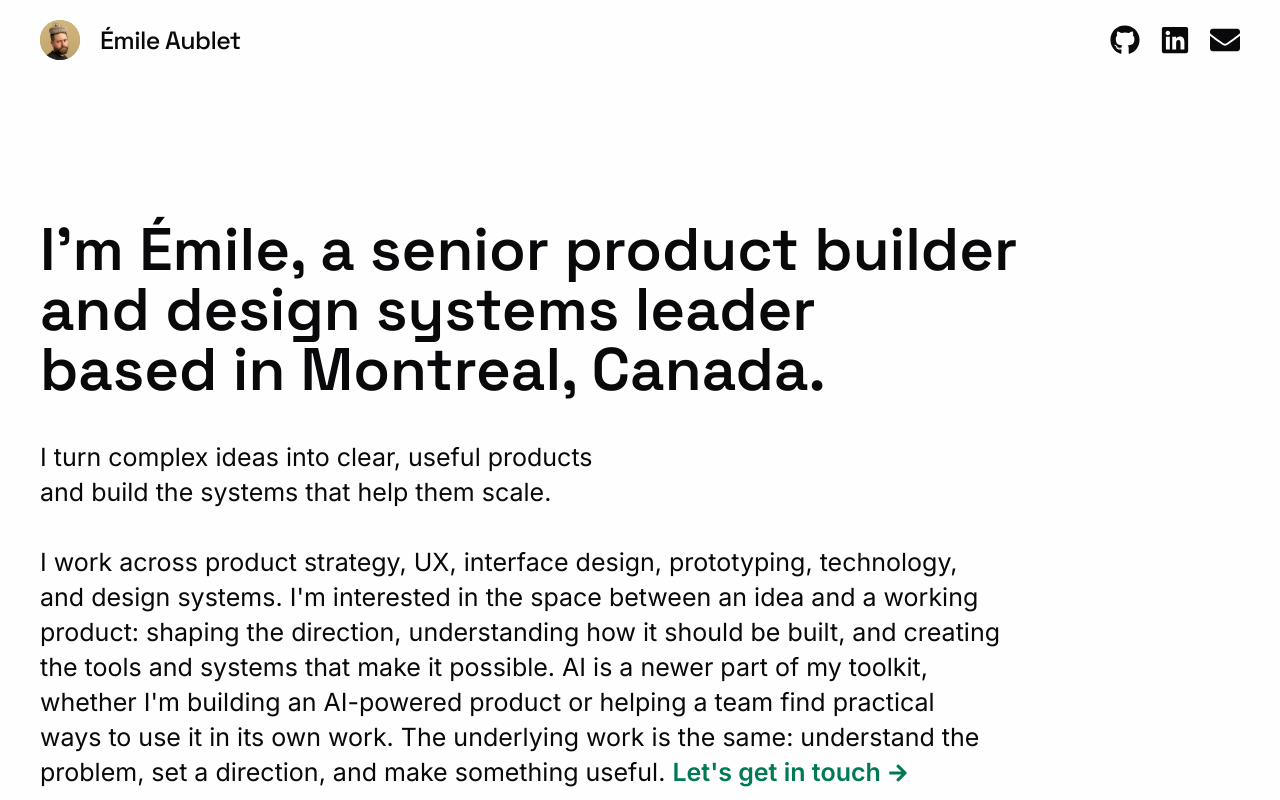
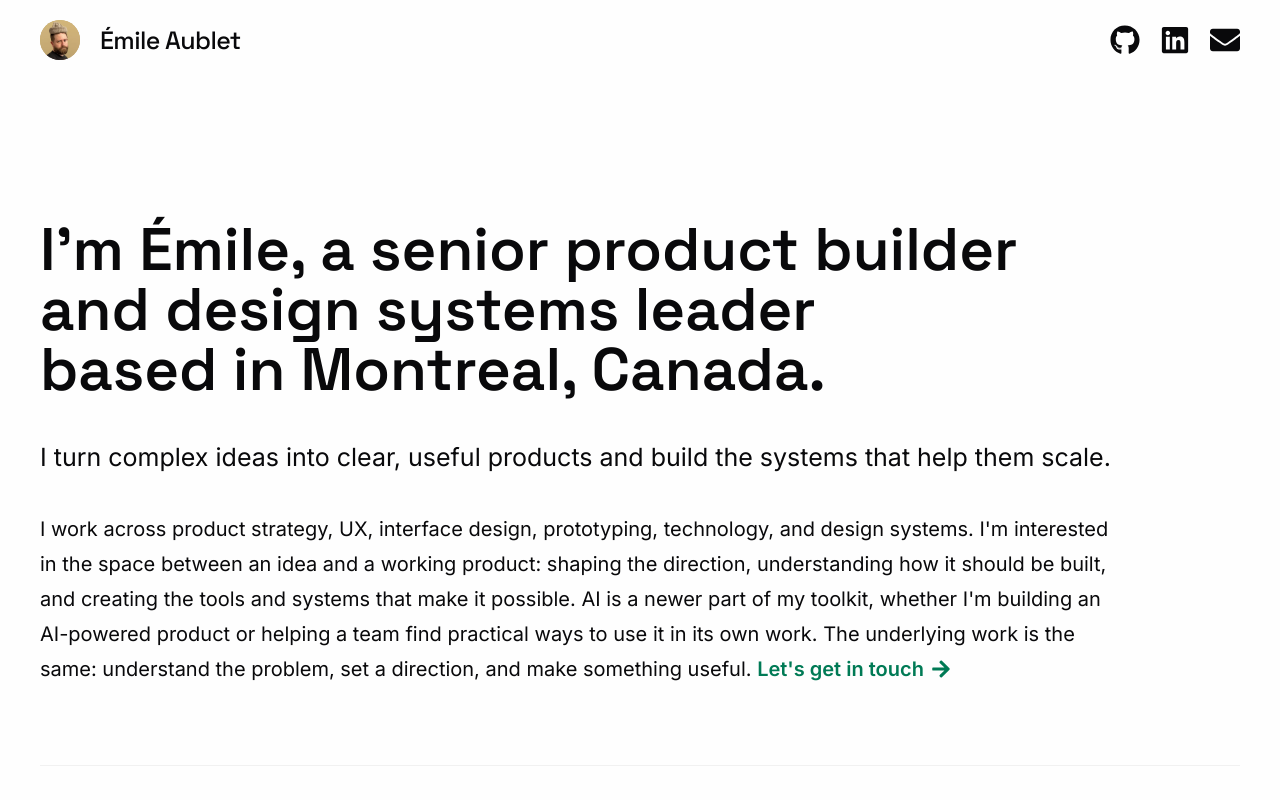
Before and after one commit to emileaublet/website, a Next.js app: page / in a window 1280 px wide. Shown: the top 800 px of the page. Built offline with nearby package versions, Linux system fonts and the light colour scheme.

Commit message:
Refine homepage intro typography

```diff
--- a/app/global.css
+++ b/app/global.css
@@ -58,6 +58,7 @@ h6 {
   width: 80%;
   max-width: 700px;
   cursor: pointer;
+
 }
 
 .anchor:hover {
--- a/app/page.tsx
+++ b/app/page.tsx
@@ -29,19 +29,20 @@ export default async function Page() {
           I&apos;m Émile, a senior product builder and design systems leader based
           in Montreal, Canada.
         </Balancer>
-        <Balancer as="p" className="text-lg md:text-xl mt-4 lg:mt-8 max-w-3xl">
+        <Balancer as="p" className="text-lg md:text-xl mt-4 lg:mt-8 max-w-4xl">
           I turn complex ideas into clear, useful products and build the systems
           that help them scale.
           <br />
           <br />
+          <span className="text-sm md:text-base">
             I work across product strategy, UX, interface design, prototyping,
             technology, and design systems. I&apos;m interested in the space between
-          an idea and a working product: shaping the direction, understanding how
-          it should be built, and creating the tools and systems that make it
-          possible. AI is a newer part of my toolkit, whether I&apos;m building an
-          AI-powered product or helping a team find practical ways to use it in
-          its own work. The underlying work is the same: understand the problem,
-          set a direction, and make something useful.{" "}
+            an idea and a working product: shaping the direction, understanding
+            how it should be built, and creating the tools and systems that make
+            it possible. AI is a newer part of my toolkit, whether I&apos;m building
+            an AI-powered product or helping a team find practical ways to use it
+            in its own work. The underlying work is the same: understand the
+            problem, set a direction, and make something useful.{" "}
             <Link
               className="group text-emerald-700 dark:text-emerald-500 font-semibold hover:text-emerald-600"
               href="mailto:emileaublet@gmail.com"
@@ -49,6 +50,7 @@ export default async function Page() {
               Let&apos;s get in touch
               <FaArrowRight className="size-4 inline-table ml-1.5 -mt-0.5 group-hover:tranemerald-x-1 transition-transform duration-300" />
             </Link>
+          </span>
         </Balancer>
       </section>
       <section className="border-t border-current/5 mt-12 lg:mt-16">
```
Lines whose indentation alone changed are shown as unchanged.
